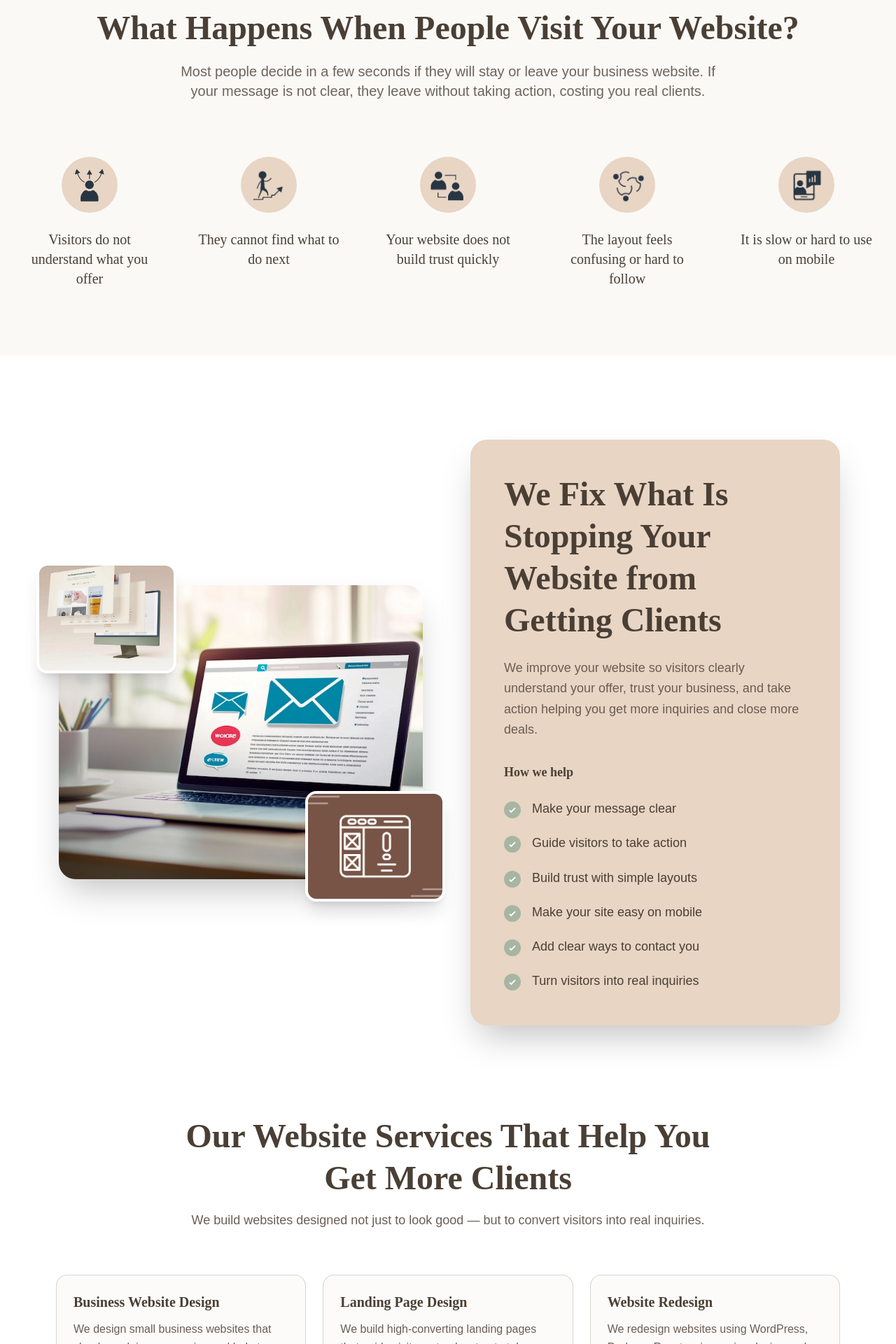
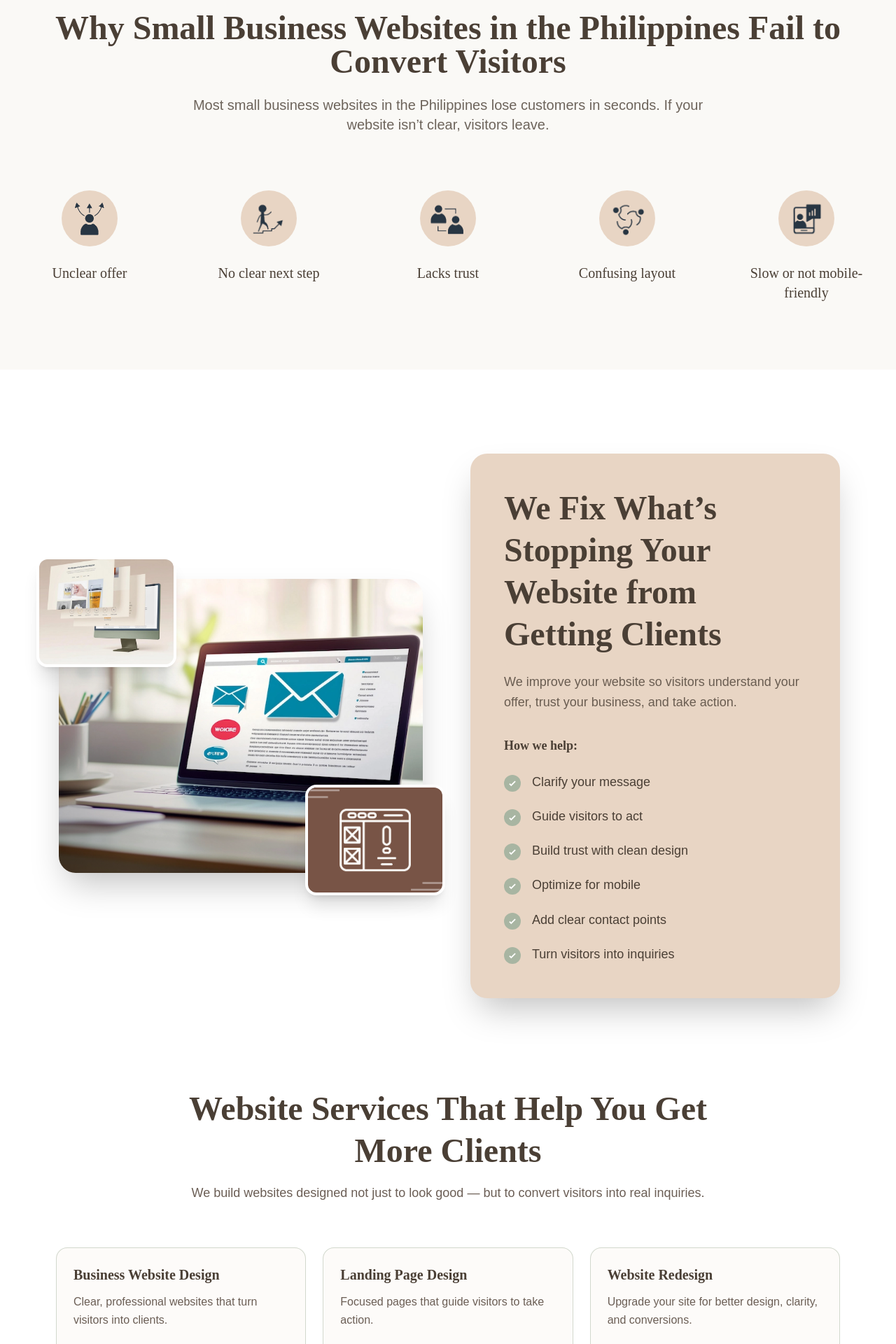
Before and after one commit to anghelusjr/WebDesigns, a React (Vite) app: page / in a window 1280 px wide. Shown: the part 880-2800 px from the top of the page at 70% size. Built offline with nearby package versions, Linux system fonts and the light colour scheme.

Commit message:
SEO content

```diff
--- a/src/sections/GetMoreInquiries.jsx
+++ b/src/sections/GetMoreInquiries.jsx
@@ -2,10 +2,10 @@ import { motion } from "framer-motion";
 
 export default function GetMoreInquiries() {
   const results = [
-    "Visitors understand your service faster",
-    "More people take action instead of leaving",
-    "Your website becomes easier to use on mobile",
-    "Customers can quickly call, message, or request a quote"
+    "Clear service message",
+    "More people take action",
+    "Easy to use on mobile",
+    "Easy to contact"
   ];
 
   return (
@@ -31,12 +31,11 @@ export default function GetMoreInquiries() {
               leading-snug
               mb-4 sm:mb-6
             ">
-              Websites That Help Businesses Get More Inquiries
+              Websites That Help You Get More Inquiries
             </h2>
 
             <p className="text-gray-600 text-sm sm:text-base md:text-lg leading-relaxed max-w-lg mx-auto lg:mx-0">
-              We build websites designed to increase conversion rates and make it
-              easier for people to contact you.
+              We build websites that make it easy for visitors to understand your service and take action.
             </p>
           </motion.div>
 
--- a/src/sections/Hero.jsx
+++ b/src/sections/Hero.jsx
@@ -33,7 +33,7 @@ export default function SplitHero() {
             transition={{ delay: 0.2, duration: 0.6 }}
             className="text-xs sm:text-sm lg:text-lg xl:pt-10 tracking-[0.2em] text-[#4A3F35]/70 mb-4"
           >
-            WEBSITES BUILT TO GENERATE CLIENT INQUIRIES
+          Websites Designed to Generate Client Inquiries for Small Businesses
           </motion.p>
 
           {/* HEADING */}
@@ -43,8 +43,8 @@ export default function SplitHero() {
             transition={{ delay: 0.4, duration: 0.8 }}
             className="text-3xl sm:text-4xl md:text-4xl xl:text-5xl leading-tight text-[#3E352C]"
           >
-            Clients Scroll. <br />
-            Your Website Takes Control.
+            Visitors scroll. <br />
+            Your website should guide them.
           </motion.h1>
 
           {/* PARAGRAPH */}
@@ -54,9 +54,7 @@ export default function SplitHero() {
             transition={{ delay: 0.6, duration: 0.8 }}
             className="mt-4 text-sm sm:text-base xl:text-lg text-[#3E352C]/80 leading-relaxed max-w-xl"
           >
-            We design conversion-focused websites that guide visitors,
-            build trust, and turn them into real inquiries—without
-            overwhelming your users.
+           We turn your website visitors into real clients.
           </motion.p>
 
           {/* BUTTON */}
--- a/src/sections/PainPoints.jsx
+++ b/src/sections/PainPoints.jsx
@@ -84,30 +84,28 @@ export default function SplitHero() {
 
             {/* HEADLINE */}
             <h2 className="text-xl sm:text-2xl md:text-3xl lg:text-4xl xl:text-5xl font-extrabold text-[#4A3F35] leading-tight mb-5 sm:mb-6">
-              We Fix What Is Stopping Your Website from Getting Clients
+              We Fix What’s Stopping Your Website from Getting Clients
             </h2>
 
             {/* TEXT */}
             <p className="text-sm sm:text-base md:text-lg text-[#4A3F35]/80 mb-6 sm:mb-8 leading-relaxed">
-              We improve your website so visitors clearly understand your offer,
-              trust your business, and take action helping you get more inquiries
-              and close more deals.
+             We improve your website so visitors understand your offer, trust your business, and take action.
             </p>
 
             {/* SUBTITLE */}
             <h3 className="text-sm sm:text-base md:text-lg font-bold text-[#4A3F35] mb-5 sm:mb-6">
-              How we help
+              How we help:
             </h3>
 
             {/* BULLETS */}
             <ul className="space-y-4 sm:space-y-5">
               {[
-                "Make your message clear",
-                "Guide visitors to take action",
-                "Build trust with simple layouts",
-                "Make your site easy on mobile",
-                "Add clear ways to contact you",
-                "Turn visitors into real inquiries",
+                "Clarify your message",
+                "Guide visitors to act",
+                "Build trust with clean design",
+                "Optimize for mobile",
+                "Add clear contact points",
+                "Turn visitors into inquiries ",
               ].map((item, i) => (
                 <li key={i} className="flex items-start gap-3 sm:gap-4">
 
--- a/src/sections/Portfolio.jsx
+++ b/src/sections/Portfolio.jsx
@@ -150,7 +150,7 @@ export default function SmoothScrollGallery() {
       mb-4 sm:mb-6
     "
         >
-          A Look at the Websites We’ve Designed for Growing Businesses
+          Sample Website Designs for Small Businesses
         </h2>
 
         <p
@@ -162,8 +162,7 @@ export default function SmoothScrollGallery() {
       leading-relaxed
     "
         >
-          Each project is built with clear messaging, simple structure, and user-focused design
-          to help turn visitors into real inquiries.
+          These are sample and concept designs created to showcase layout, structure, and conversion-focused design.
         </p>
       </motion.div>
 
--- a/src/sections/Problems.jsx
+++ b/src/sections/Problems.jsx
@@ -3,23 +3,23 @@ import { motion } from "framer-motion";
 export default function Problems() {
     const problems = [
         {
-            text: "Visitors do not understand what you offer",
+            text: "Unclear offer",
             icon: "/icons/icons1-Photoroom.png"
         },
         {
-            text: "They cannot find what to do next",
+            text: "No clear next step",
             icon: "/icons/icons2-Photoroom.png"
         },
         {
-            text: "Your website does not build trust quickly",
+            text: "Lacks trust",
             icon: "/icons/icons3-Photoroom.png"
         },
         {
-            text: "The layout feels confusing or hard to follow",
+            text: "Confusing layout",
             icon: "/icons/icons4-Photoroom.png"
         },
         {
-            text: "It is slow or hard to use on mobile",
+            text: "Slow or not mobile-friendly",
             icon: "/icons/icons5-Photoroom.png"
         }
     ];
@@ -36,7 +36,7 @@ export default function Problems() {
                     viewport={{ once: true }}
                     className="text-3xl sm:text-4xl lg:text-5xl font-bold mb-6 text-[#4A3F35]"
                 >
-                    What Happens When People Visit Your Website?
+                    Why Small Business Websites in the Philippines Fail to Convert Visitors
                 </motion.h2>
 
                 {/* SUBTEXT */}
@@ -47,7 +47,8 @@ export default function Problems() {
                     viewport={{ once: true }}
                     className="text-base sm:text-lg lg:text-xl text-[#4A3F35]/80 max-w-3xl mx-auto mb-20"
                 >
-                    Most people decide in a few seconds if they will stay or leave your business website. If your message is not clear, they leave without taking action, costing you real clients.
+                    Most small business websites in the Philippines lose customers in seconds.
+                    If your website isn’t clear, visitors leave.
                 </motion.p>
 
                 {/* GRID */}
--- a/src/sections/ServicesSection.jsx
+++ b/src/sections/ServicesSection.jsx
@@ -5,27 +5,27 @@ export default function ServicesSection() {
   const services = [
     {
       title: "Business Website Design",
-      desc: "We design small business websites that clearly explain your service and help turn visitors into clients."
+      desc: "Clear, professional websites that turn visitors into clients."
     },
     {
       title: "Landing Page Design",
-      desc: "We build high-converting landing pages that guide visitors step by step to take action."
+      desc: "Focused pages that guide visitors to take action."
     },
     {
       title: "Website Redesign",
-      desc: "We redesign websites using WordPress, Duda, or React — improving design and user experience to help convert more visitors into real client inquiries."
+      desc: "Upgrade your site for better design, clarity, and conversions."
     },
     {
-      title: "WordPress Websites",
-      desc: "We design and build WordPress websites from scratch with a clean, conversion-focused layout that helps turn visitors into actual clients."
+      title: "Custom Website Design",
+      desc: "Unique designs tailored to your business and brand."
     },
     {
-      title: "Lead-Focused Website Design",
-      desc: "We design websites that help service-based businesses get more inquiries by combining clean, professional design with strategic layouts, clear messaging, and strong call-to-actions that guide visitors to take action."
+      title: "Advanced Website Features",
+      desc: "Add custom functionality and improvements to your site."
     },
     {
-      title: "Basic Online Store Setup",
-      desc: "We set up simple WooCommerce online stores with product listings and basic payment integration — designed to help you start selling and turn visitors into paying customers."
+      title: "Online Store Setup",
+      desc: "Simple eCommerce websites to start selling online."
     }
   ];
 
@@ -41,7 +41,7 @@ export default function ServicesSection() {
         className="max-w-3xl mx-auto text-center mb-16"
       >
         <h2 className="text-2xl sm:text-4xl lg:text-5xl font-bold text-[#4A3F35] leading-tight">
-          Our Website Services That Help You Get More Clients
+         Website Services That Help You Get More Clients
         </h2>
 
         <motion.p
@@ -95,7 +95,7 @@ export default function ServicesSection() {
 
             {/* CTA */}
             <Link to="/free-audit">
-              <div className="mt-6 text-sm text-[#C89B7B] font-medium opacity-0 group-hover:opacity-100 transition duration-300 cursor-pointer">
+              <div className="mt-6 text-sm text-[#708d62] font-medium opacity-0 group-hover:opacity-100 transition duration-300 cursor-pointer">
                 Get Free Audit →
               </div>
             </Link>
--- a/src/sections/WhyChooseUs.jsx
+++ b/src/sections/WhyChooseUs.jsx
@@ -4,18 +4,18 @@ export default function WhyChooseUs() {
   const steps = [
     {
       title: "Understand Your Business",
-      desc: "We learn about your service and customers to create a website that helps you get inquiries."
+      desc: "We learn your service and customers to build the right strategy."
     },
     {
-      title: "Plan and Design",
-      desc: "We structure your content so visitors quickly understand your offer and what to do next."
+      title: "Plan & Design",
+      desc: "We structure your website so visitors quickly understand and take action."
     },
     {
-      title: "Build Your Website",
-      desc: "We create a high-converting website that works on all devices and drives action."
+      title: "Build",
+      desc: "We create a fast, mobile-friendly website designed to convert."
     },
     {
-      title: "Launch and Support",
+      title: "Launch & Support",
       desc: "We launch your site and support you as your business grows."
     }
   ];
@@ -45,13 +45,12 @@ export default function WhyChooseUs() {
           className="text-center mb-16"
         >
           <h2 className="text-2xl sm:text-4xl font-bold mb-6">
-            Why Small and Medium-sized Businesses Choose Us
+            Why Small Businesses Choose Us
           </h2>
 
-          <p className="max-w-2xl mx-auto text-gray-300 text-base sm:text-lg">
-            Business owners choose us because they want a simple, conversion-focused website design without confusion.
-            <br /><br />
-            We understand that you are busy. That is why we keep everything clear, guide you step by step, and focus on building a website that actually works for your business.
+          <p className="max-w-4xl mx-auto text-gray-300 text-base sm:text-lg">
+            Simple, conversion-focused websites—built to help you get client inquiries.
+            We keep everything clear and focused, so you get a website that actually works for your business.
           </p>
         </motion.div>
 
```
Also changed, not shown: src/sections/ComparisonSection.jsx (+8 -9 lines), src/sections/Testimonials.jsx (+8 -8 lines).
